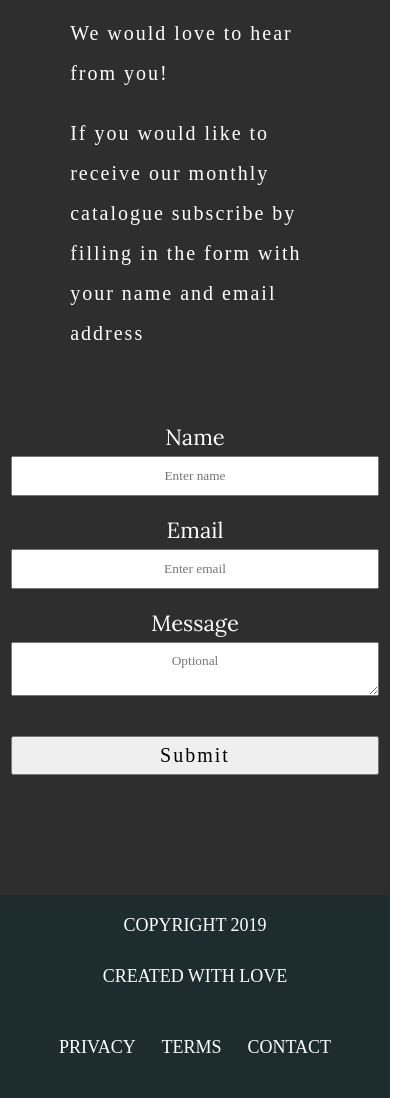
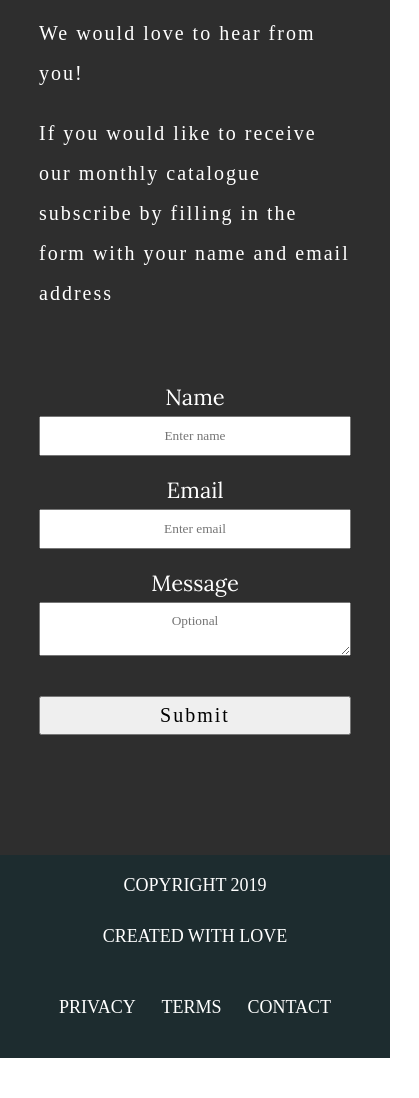
Before and after one commit to AlpayC/Design-Interior, a plain HTML site: page index.html in a window 390 px wide. Shown: the part 3718-4816 px from the top of the page, 419 px wide, since content can reach past the window. After the commit the page ends 4776 px from the top, so only its background shows below. Drawn offline with Linux system fonts and the light colour scheme; a web font is replaced by a local one.

Commit message:
css cleaning Part 1

```diff
--- a/assets/css/style.css
+++ b/assets/css/style.css
@@ -404,7 +404,7 @@ footer a{
         height: 100%;
     }
     .contact article {
-        width:80vw;
+        width:100vw;
         display: flex;
         justify-content: center;
         flex-direction: column;
@@ -421,7 +421,8 @@ footer a{
         font-size: 2rem;
     }
     form{
-        padding:0 4rem;
+        padding:0rem;
+        width: 80vw;
     }
     form input{
         padding: 1rem 10rem;
```
